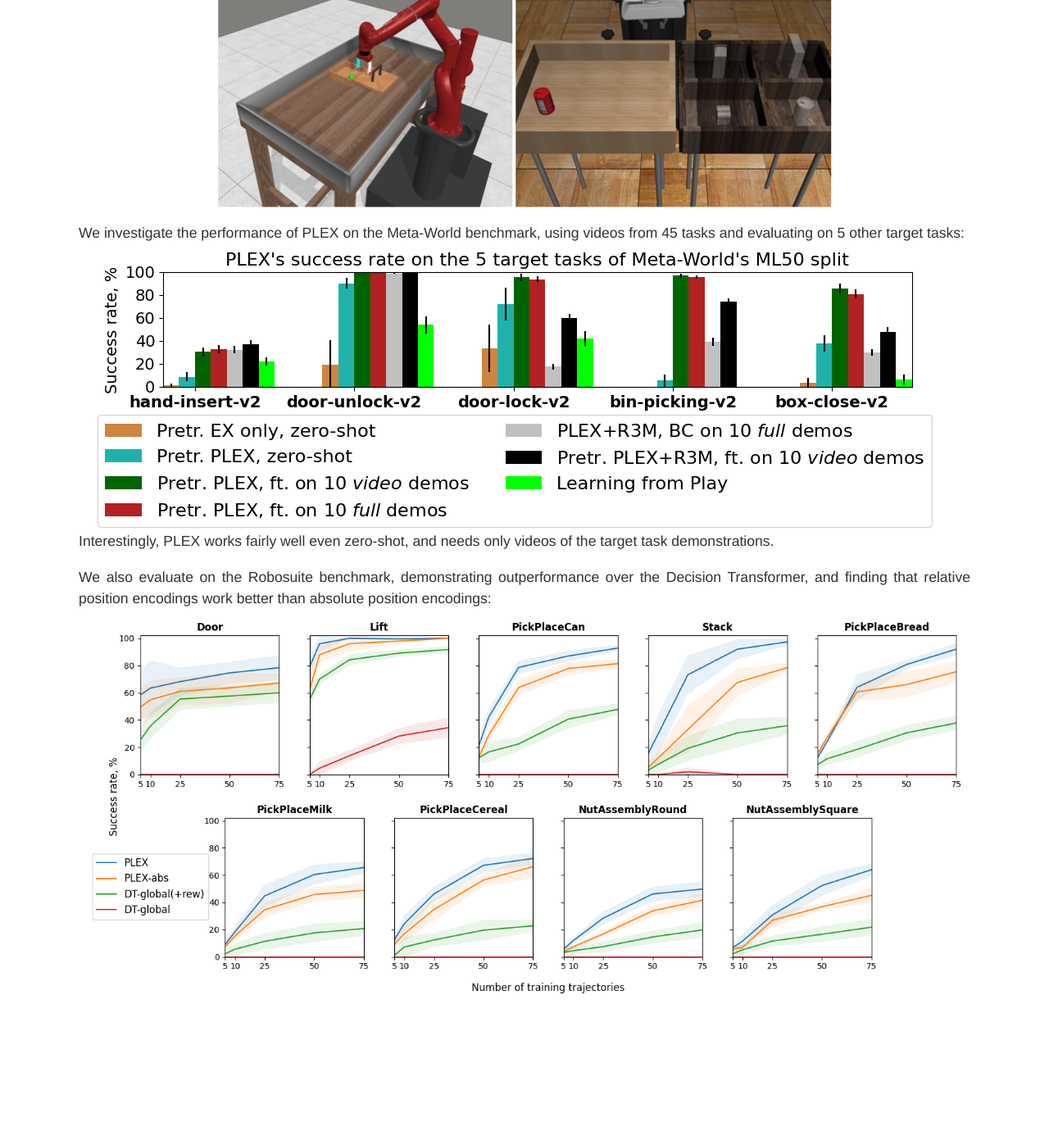
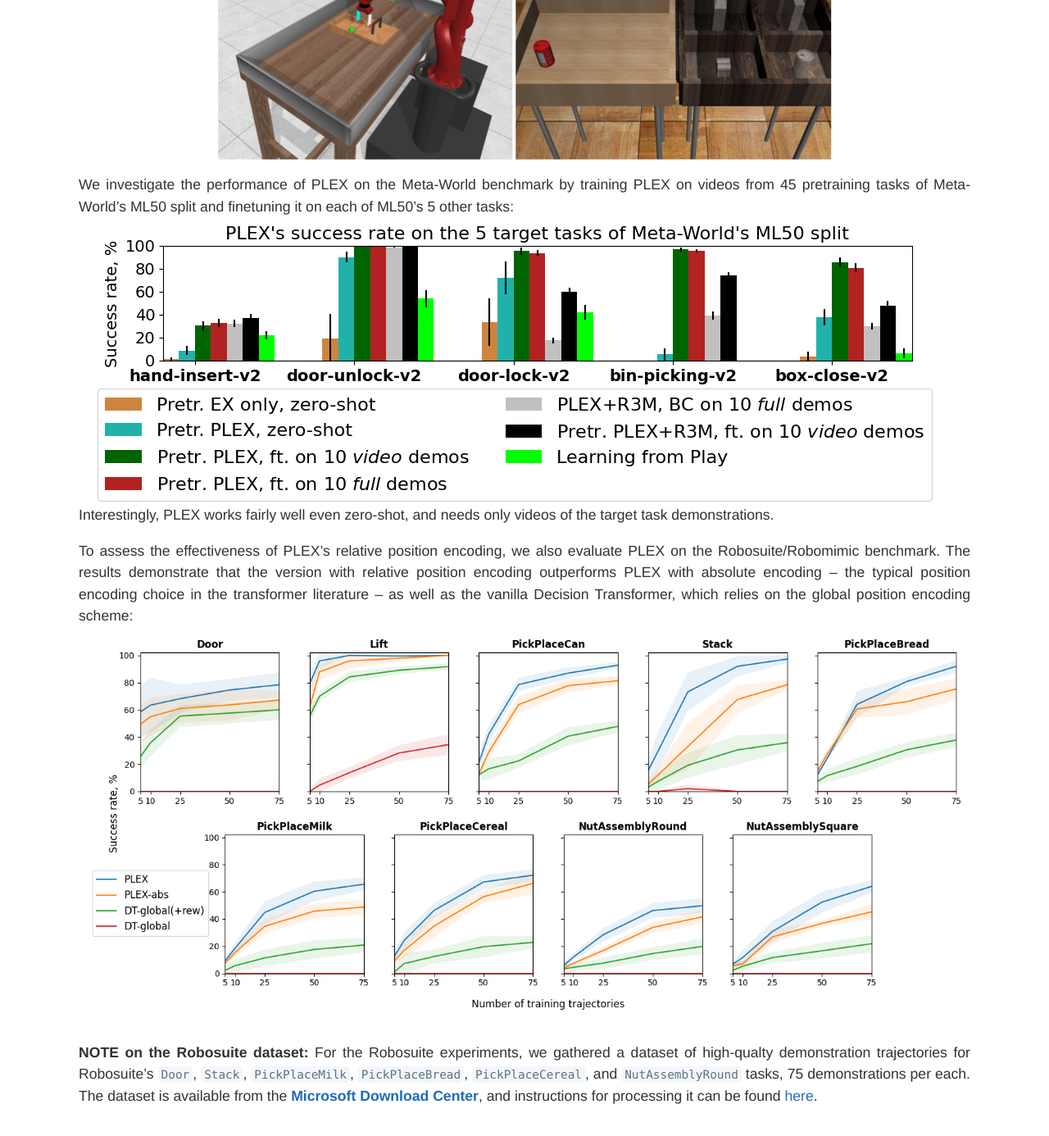
Before and after one commit to microsoft/PLEX, a Jekyll site: the page built from docs/index.md, in a window 1280 px wide and 1400 px high, scrolled down 2148 px. Shown: the top 1386 px of the window at 82% size. Built offline with Jekyll 4.4.1, drawn with Linux system fonts in a browser that asks for light colours; nearby versions of some CDN libraries; our own code applies the rules of GitHub Pages for plain Markdown files; comment, search, counter and statistics services are not loaded; before the commit the page ends 3430 px from its top, so only the background shows below that; some of the changed text lies outside the part shown.

Commit message:
Update project links on github.io

```diff
--- a/docs/_config.yml
+++ b/docs/_config.yml
@@ -3,6 +3,8 @@ description: Making the Most of the Available Data for Robotic Manipulation Pret
 authors: Garrett Thomas, Ching-An Cheng, Ricky Loynd, Felipe Vieira Frujeri, Vibhav Vineet, Mihai Jalobeanu, Andrey Kolobov
 buttons:
   Paper: 'https://arxiv.org/abs/2303.08789'
+  Code: 'https://github.com/microsoft/PLEX'
+  Data: 'https://github.com/microsoft/PLEX#robosuiterobomimic-data-setup'
 remote_theme: pages-themes/cayman@v0.2.0
 plugins:
 - jekyll-remote-theme # add this line to the plugins list if you already have one
--- a/docs/index.md
+++ b/docs/index.md
@@ -29,9 +27,11 @@ During fine-tuning, the entire network is trained end-to-end using TTD data.
 
 ![Examples of tasks used in experiments](./assets/img/robots.png)
 
-We investigate the performance of PLEX on the Meta-World benchmark, using videos from 45 tasks and evaluating on 5 other target tasks:
+We investigate the performance of PLEX on the Meta-World benchmark by training PLEX on videos from 45 pretraining tasks of Meta-World's ML50 split and finetuning it on each of ML50's 5 other tasks:
 ![Meta-World results](./assets/img/metaworld-results.png)
 Interestingly, PLEX works fairly well even zero-shot, and needs only videos of the target task demonstrations.
 
-We also evaluate on the Robosuite benchmark, demonstrating outperformance over the Decision Transformer, and finding that relative position encodings work better than absolute position encodings:
-![RoboSuite results](./assets/img/robosuite-results.png)
+To assess the effectiveness of PLEX's relative position encoding, we also evaluate PLEX on the Robosuite/Robomimic benchmark. The results demonstrate that the version with relative position encoding outperforms PLEX with absolute encoding -- the typical position encoding choice in the transformer literature -- as well as the vanilla Decision Transformer, which relies on the global position encoding scheme:
+![Robosuite results](./assets/img/robosuite-results.png)
+
+**NOTE on the Robosuite dataset:** For the Robosuite experiments, we gathered a dataset of high-qualty demonstration trajectories for Robosuite's `Door`, `Stack`, `PickPlaceMilk`, `PickPlaceBread`, `PickPlaceCereal`, and `NutAssemblyRound` tasks, 75 demonstrations per each. The dataset is available from the [**Microsoft Download Center**](https://www.microsoft.com/en-us/download/details.aspx?id=105664), and instructions for processing it can be found [here](https://github.com/microsoft/PLEX#robosuiterobomimic-data-setup).
```
Also changed, not shown: other parts of docs/index.md (+0 -2 lines).
